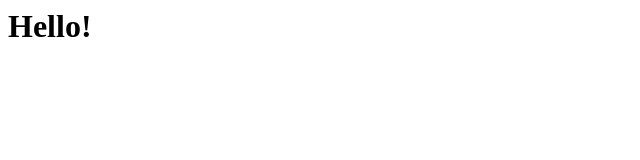
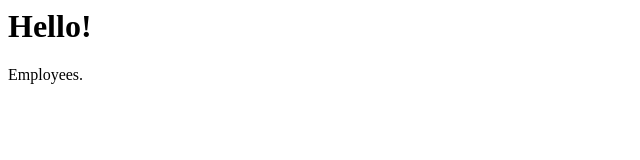
Before and after one commit to aayush-singh-hbwsl/Project, a plain HTML site: page index.html in a window 1280 px wide. Shown: the full height of the page, 0-640 px from the left. Drawn offline with Linux system fonts and the light colour scheme.

Commit message:
add paragraph tag

```diff
--- a/index.html
+++ b/index.html
@@ -1 +1,2 @@
 <h1> Hello! </h1>
+<p> Employees. </h2>
```
